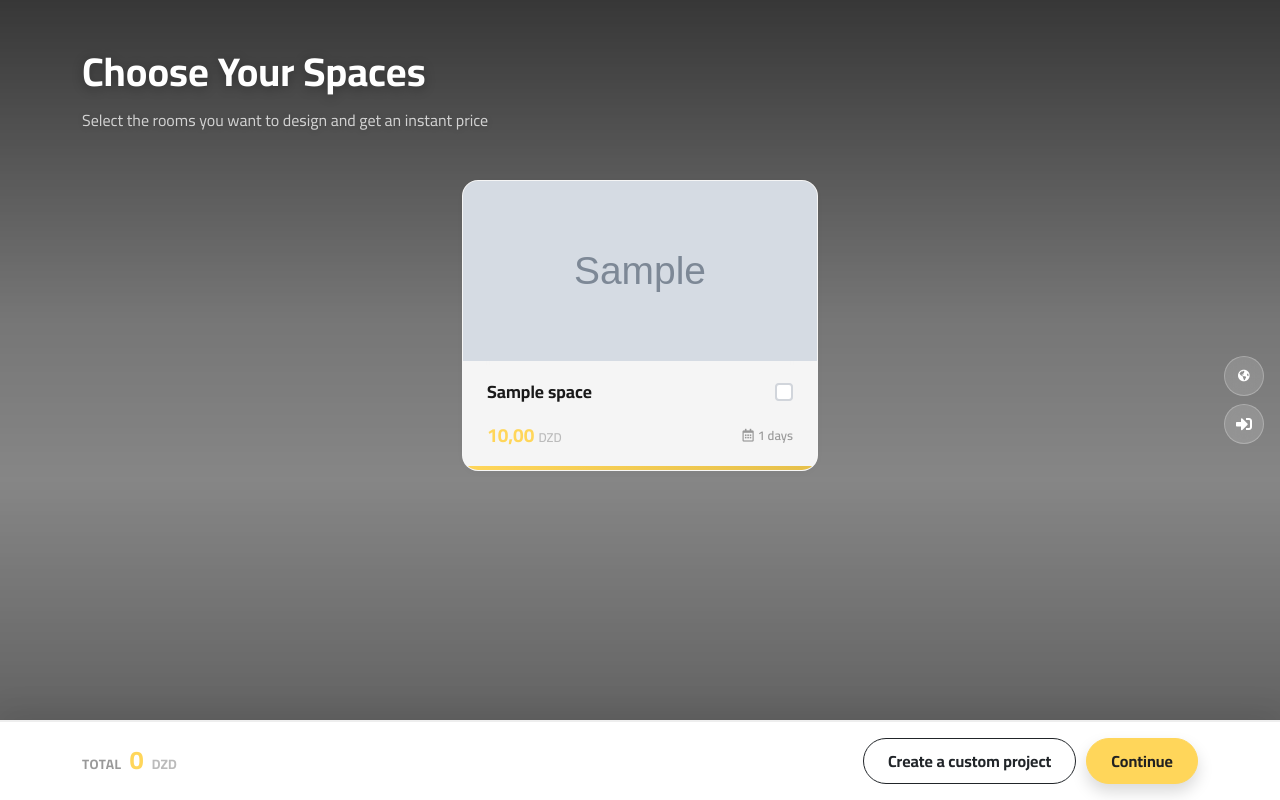
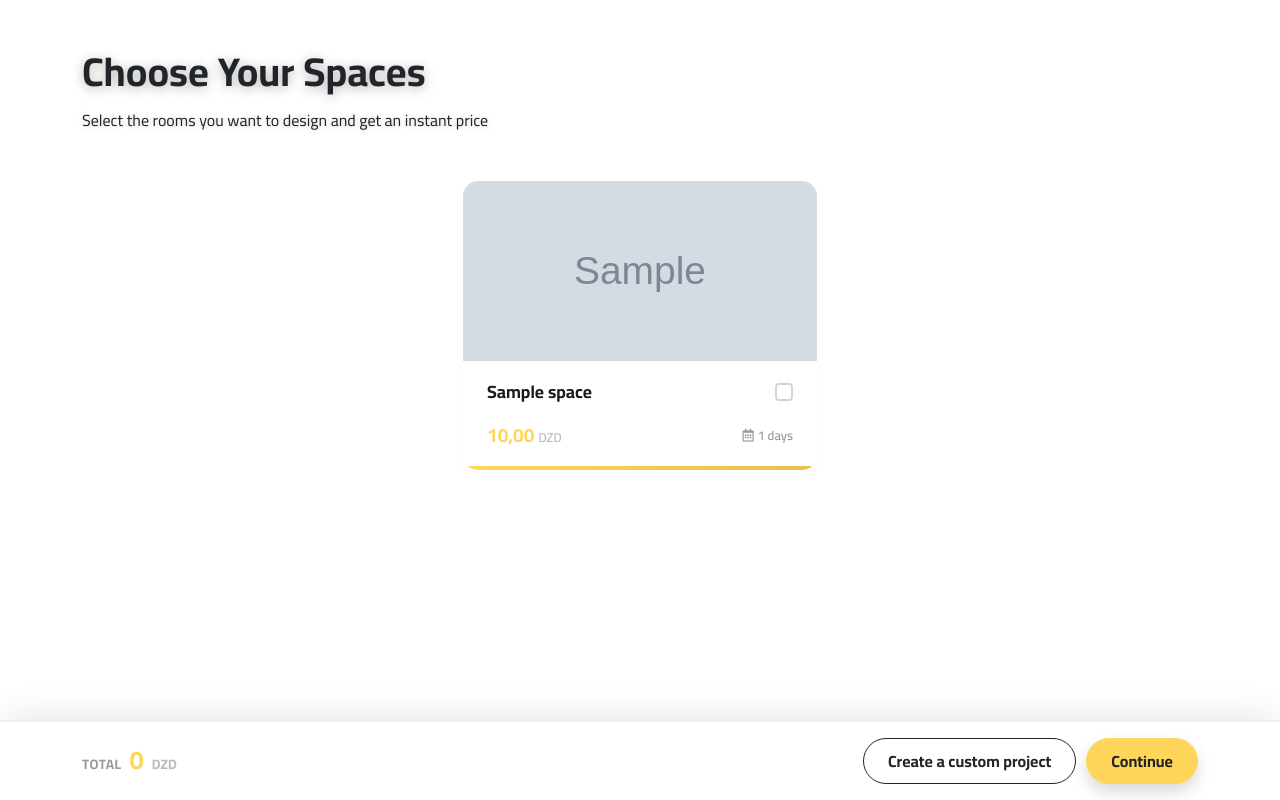
Before and after one commit to amraoui-mo7amed/loft-design-services, a Django app: page / in a window 1280 px wide. Run offline with Django 5.2, Linux system fonts and the light colour scheme; tables that the repository leaves empty hold one stand-in row (values such as "Sample post"); grey boxes marked "Sample" are stand-in pictures; some libraries are stand-ins or nearby versions.

Commit message:
refactor: Remove unused panorama background elements and update text color for better visibility

```diff
--- a/frontend/templates/home.html
+++ b/frontend/templates/home.html
@@ -9,8 +9,6 @@
 {% endblock extra_css %}
 
 {% block nav %}
-    <div class="panorama-bg" id="panoramaBg" data-panorama-src="{% static 'imgs/bg.jpeg' %}"></div>
-    <div class="panorama-overlay"></div>
     <div class="floating-actions-bar">
         {% include 'partials/language_switcher.html' %}
         {% if user.is_authenticated %}
@@ -32,8 +30,8 @@
     <section class="loft-section pt-0" id="spaces-section">
         <div class="container">
             <div class="mb-5 pt-5">
-                <h2 class="loft-section-title reveal">{% trans "Choose Your Spaces" %}</h2>
-                <p class="loft-section-sub reveal">{% trans "Select the rooms you want to design and get an instant price" %}</p>
+                <h2 class="loft-section-title text-dark reveal">{% trans "Choose Your Spaces" %}</h2>
+                <p class="loft-section-sub text-dark reveal">{% trans "Select the rooms you want to design and get an instant price" %}</p>
             </div>
             <div class="row g-4 justify-content-center" id="spacesGrid">
                 {% for space in spaces %}
```
